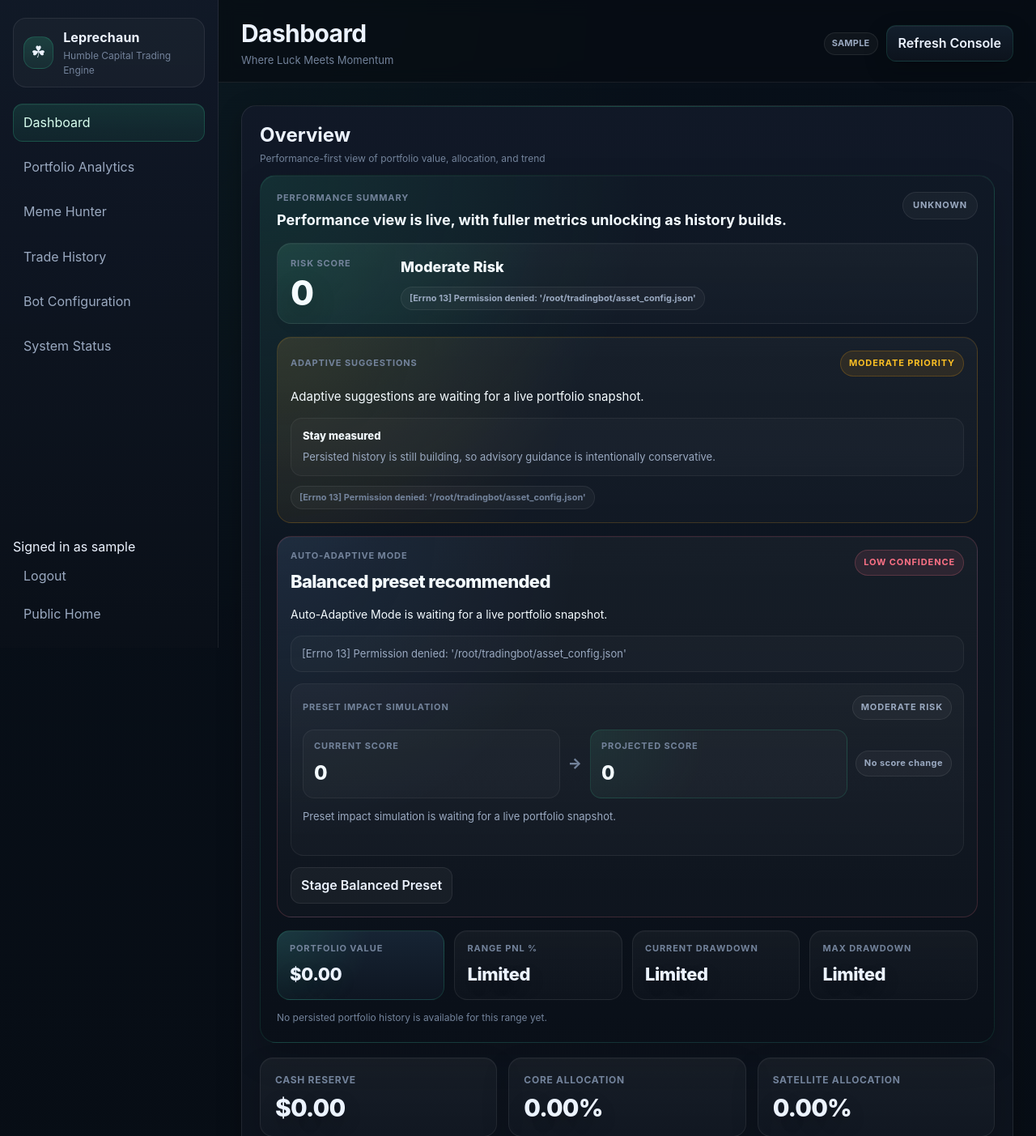
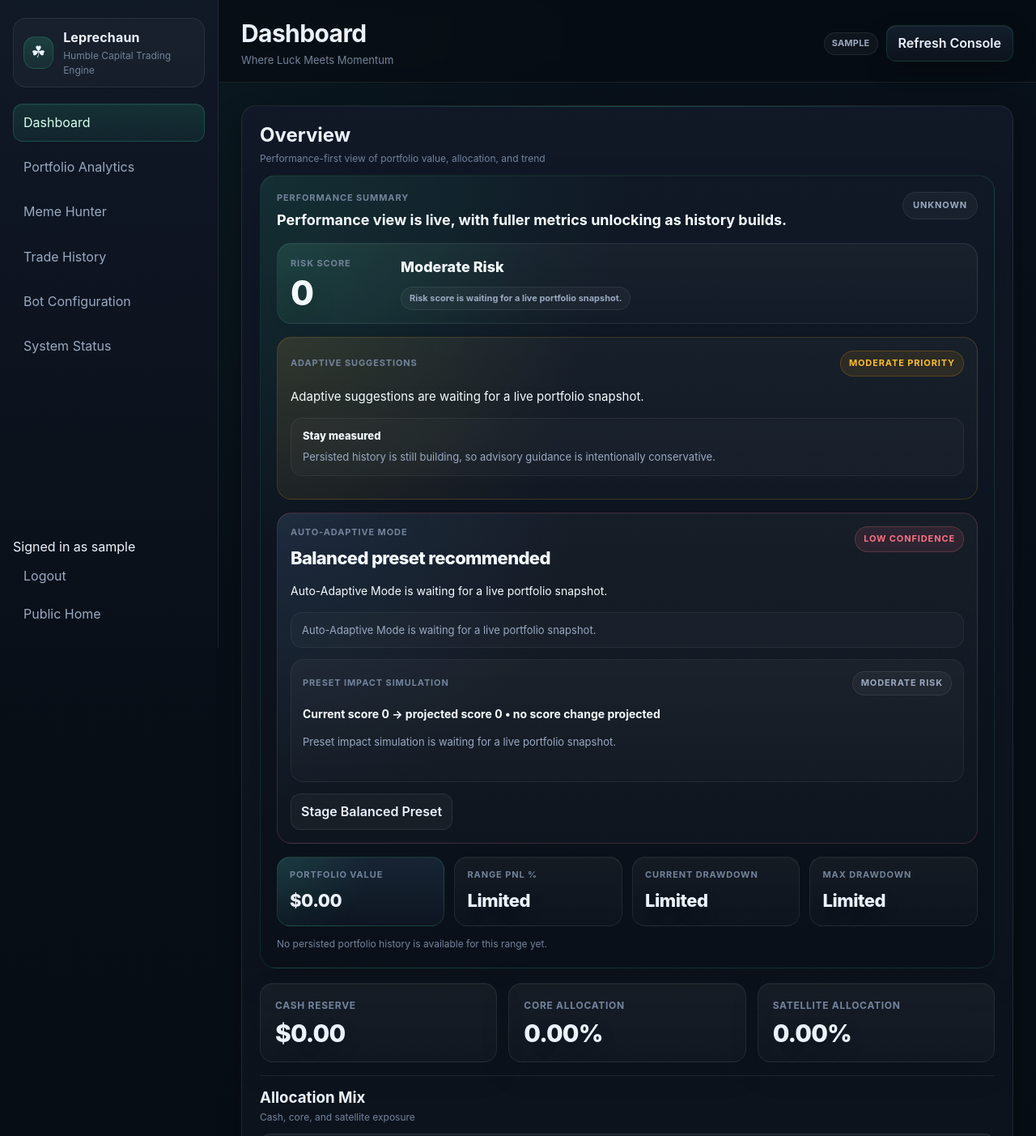
Before and after one commit to HumbleDrifter/humble-capital, a Flask app: page /dashboard in a window 1280 px wide. Shown: the top 1403 px of the page at 81% size. Run offline with Flask 3, Linux system fonts and the light colour scheme; the visitor is signed in with stand-in values (Sample User, id 1); parts of the project's set-up code (start-up, migrations or seed data) failed here and were passed over; some libraries are stand-ins or nearby versions.

Commit message:
Fix risk payload crash + normalize advisory layer + move guardrails to config

```diff
--- a/routes/api.py
+++ b/routes/api.py
@@ -21,6 +21,9 @@ from portfolio import (
     build_portfolio_history_analytics,
     build_portfolio_risk_score,
     get_portfolio_snapshot,
+    normalize_adaptive_suggestions_payload,
+    normalize_auto_adaptive_payload,
+    normalize_risk_score_payload,
     persist_current_portfolio_snapshot,
     portfolio_summary,
 )
@@ -756,50 +759,9 @@ def _build_portfolio_history():
     points = []
     series_type = "empty"
     analytics = build_portfolio_history_analytics([], source="empty")
-    risk_score = {
-        "score": 0,
-        "band": "Moderate Risk",
-        "notes": ["Risk score is waiting for a live portfolio snapshot."],
-        "inputs": {},
-        "weights": {
-            "satellite_allocation": 30,
-            "cash_reserve": 25,
-            "current_drawdown": 20,
-            "max_drawdown": 15,
-            "market_regime": 10,
-        },
-        "components": {},
-    }
-    adaptive_suggestions = {
-        "summary": "Adaptive suggestions are waiting for a live portfolio snapshot.",
-        "priority": "moderate",
-        "suggestions": [],
-        "notes": [],
-    }
-    auto_adaptive = {
-        "mode": "recommendation_only",
-        "recommended_preset": "balanced",
-        "label": "Balanced",
-        "confidence": "low",
-        "summary": "Auto-Adaptive Mode is waiting for a live portfolio snapshot.",
-        "reasons": [],
-        "action": {
-            "label": "Stage Balanced Preset",
-            "target": "balanced",
-        },
-        "simulation": {
-            "preset": "balanced",
-            "label": "Balanced",
-            "current_score": 0,
-            "projected_score": 0,
-            "score_delta": 0,
-            "current_band": "Moderate Risk",
-            "projected_band": "Moderate Risk",
-            "summary": "Preset impact simulation is waiting for a live portfolio snapshot.",
-            "changed_controls": [],
-            "notes": [],
-        },
-    }
+    risk_score = normalize_risk_score_payload()
+    adaptive_suggestions = normalize_adaptive_suggestions_payload()
+    auto_adaptive = normalize_auto_adaptive_payload()
 
     def _advisory_payload(history_analytics):
         try:
@@ -810,7 +772,7 @@ def _build_portfolio_history():
                 summary=summary,
                 history_analytics=history_analytics,
             )
-            return {
+            advisory = {
                 "risk_score": live_risk_score,
                 "adaptive_suggestions": build_adaptive_suggestions(
                     snapshot=snapshot,
@@ -825,18 +787,20 @@ def _build_portfolio_history():
                     risk_score=live_risk_score,
                 ),
             }
+            return {
+                "risk_score": normalize_risk_score_payload(advisory.get("risk_score")),
+                "adaptive_suggestions": normalize_adaptive_suggestions_payload(advisory.get("adaptive_suggestions")),
+                "auto_adaptive": normalize_auto_adaptive_payload(advisory.get("auto_adaptive")),
+            }
         except Exception as exc:
             _log_api(f"advisory payload degraded during history build: {exc}")
-            fallback_risk = dict(risk_score)
-            fallback_risk["notes"] = [str(exc)]
-            fallback_suggestions = dict(adaptive_suggestions)
-            fallback_suggestions["notes"] = [str(exc)]
-            fallback_auto_adaptive = dict(auto_adaptive)
-            fallback_auto_adaptive["reasons"] = [str(exc)]
             return {
-                "risk_score": fallback_risk,
-                "adaptive_suggestions": fallback_suggestions,
-                "auto_adaptive": fallback_auto_adaptive,
+                "risk_score": normalize_risk_score_payload(risk_score, fallback_note=str(exc)),
+                "adaptive_suggestions": normalize_adaptive_suggestions_payload(
+                    adaptive_suggestions,
+                    fallback_note=str(exc),
+                ),
+                "auto_adaptive": normalize_auto_adaptive_payload(auto_adaptive, fallback_reason=str(exc)),
             }
 
     try:
--- a/static/css/app.css
+++ b/static/css/app.css
@@ -1104,6 +1104,14 @@ tbody tr:last-child td {
   gap: 12px;
 }
 
+.auto-adaptive-simulation-line {
+  margin-top: 12px;
+  color: #f4fbff;
+  font-size: 14px;
+  font-weight: 700;
+  line-height: 1.6;
+}
+
 .auto-adaptive-simulation-eyebrow {
   font-size: 11px;
   font-weight: 700;
@@ -1145,75 +1153,6 @@ tbody tr:last-child td {
   background: rgba(251, 113, 133, 0.1);
 }
 
-.auto-adaptive-simulation-score-row {
-  display: grid;
-  grid-template-columns: minmax(0, 1fr) auto minmax(0, 1fr) auto;
-  gap: 10px;
-  align-items: center;
-  margin-top: 12px;
-}
-
-.auto-adaptive-simulation-score-card {
-  min-width: 0;
-  padding: 12px 13px;
-  border-radius: 14px;
-  border: 1px solid rgba(255, 255, 255, 0.06);
-  background: rgba(255, 255, 255, 0.025);
-}
-
-.auto-adaptive-simulation-score-card.projected {
-  border-color: rgba(52, 211, 153, 0.16);
-  background:
-    radial-gradient(circle at top left, rgba(52, 211, 153, 0.08), transparent 44%),
-    rgba(255, 255, 255, 0.025);
-}
-
-.auto-adaptive-simulation-label {
-  font-size: 11px;
-  font-weight: 700;
-  letter-spacing: 0.08em;
-  text-transform: uppercase;
-  color: var(--text-dim);
-}
-
-.auto-adaptive-simulation-value {
-  margin-top: 8px;
-  font-size: 24px;
-  font-weight: 800;
-  letter-spacing: -0.03em;
-  color: #f4fbff;
-}
-
-.auto-adaptive-simulation-arrow {
-  color: var(--text-dim);
-  font-size: 18px;
-  font-weight: 800;
-}
-
-.auto-adaptive-simulation-delta {
-  padding: 7px 10px;
-  border-radius: 999px;
-  border: 1px solid rgba(255, 255, 255, 0.08);
-  background: rgba(255, 255, 255, 0.04);
-  color: var(--text-soft);
-  font-size: 11px;
-  font-weight: 700;
-  letter-spacing: 0.04em;
-  white-space: nowrap;
-}
-
-.auto-adaptive-simulation-delta.positive {
-  color: var(--good);
-  border-color: rgba(16, 185, 129, 0.22);
-  background: rgba(16, 185, 129, 0.1);
-}
-
-.auto-adaptive-simulation-delta.negative {
-  color: var(--bad);
-  border-color: rgba(251, 113, 133, 0.22);
-  background: rgba(251, 113, 133, 0.1);
-}
-
 .auto-adaptive-simulation-summary {
   margin-top: 12px;
   color: var(--text-soft);
--- a/static/js/configuration.js
+++ b/static/js/configuration.js
@@ -349,7 +349,7 @@ async function loadConfiguration() {
     await Promise.all([loadTradableAssets(), loadConfigState(), loadPortfolioSnapshot()]);
     drawAssetRows();
     applyPresetFromUrlIfPresent();
-    setStatus(`Loaded ${ASSETS.length} tradable USD assets. Core controls and advanced sections are ready.`);
+    setStatus(`Loaded ${ASSETS.length} tradable USD assets. Portfolio guardrails and advanced sections are ready.`);
   } catch (err) {
     console.error(err);
     if (tbody) tbody.innerHTML = `<tr><td colspan="5" class="bad">Asset load failed: ${escapeHtml(err.message)}</td></tr>`;
--- a/static/js/dashboard.js
+++ b/static/js/dashboard.js
@@ -335,17 +335,124 @@ function fmtControlValue(value, format = "text") {
   return String(value);
 }
 
+function safeObject(value) {
+  return value && typeof value === "object" && !Array.isArray(value) ? value : {};
+}
+
+function cleanTextList(value, limit = 3) {
+  const out = [];
+  const items = Array.isArray(value) ? value : [];
+  for (const item of items) {
+    const text = String(item || "").trim();
+    if (text && !out.includes(text)) out.push(text);
+    if (out.length >= limit) break;
+  }
+  return out;
+}
+
+function normalizeActionPayload(action, fallbackLabel = "Open Config") {
+  const source = safeObject(action);
+  const label = String(source.label || fallbackLabel).trim() || fallbackLabel;
+  const target = String(source.target || "").trim();
+  const section = String(source.section || "").trim();
+  return {
+    label,
+    target,
+    section
+  };
+}
+
+function normalizeRiskScorePayload(value) {
+  const source = safeObject(value);
+  return {
+    score: hasNumericValue(source.score) ? Math.max(0, Math.min(100, Number(source.score))) : null,
+    band: String(source.band || "Moderate Risk").trim() || "Moderate Risk",
+    notes: cleanTextList(source.notes, 3),
+    inputs: safeObject(source.inputs)
+  };
+}
+
+function normalizeAdaptiveSuggestionsPayload(value) {
+  const source = safeObject(value);
+  const priorityRaw = String(source.priority || "moderate").trim().toLowerCase();
+  const priority = ["low", "moderate", "high"].includes(priorityRaw) ? priorityRaw : "moderate";
+  const suggestions = [];
+
+  for (const item of Array.isArray(source.suggestions) ? source.suggestions : []) {
+    const raw = safeObject(item);
+    const title = String(raw.title || "").trim();
+    const detail = String(raw.detail || "").trim();
+    if (!title && !detail) continue;
+    const normalized = {
+      title: title || "Suggestion",
+      detail: detail || "Review the current portfolio posture in configuration before making manual changes."
+    };
+    const action = normalizeActionPayload(raw.action, "Adjust In Config");
+    if (action.target) normalized.action = action;
+    suggestions.push(normalized);
+    if (suggestions.length >= 3) break;
+  }
+
+  return {
+    summary: String(source.summary || "").trim(),
+    priority,
+    suggestions,
+    notes: cleanTextList(source.notes, 2)
+  };
+}
+
+function normalizeAutoAdaptivePayload(value) {
+  const source = safeObject(value);
+  const confidenceRaw = String(source.confidence || "low").trim().toLowerCase();
+  const confidence = ["low", "medium", "high"].includes(confidenceRaw) ? confidenceRaw : "low";
+  const action = normalizeActionPayload(source.action, "Stage Recommended Preset");
+  const simulationRaw = safeObject(source.simulation);
+  const changedControls = [];
+
+  for (const item of Array.isArray(simulationRaw.changed_controls) ? simulationRaw.changed_controls : []) {
+    const raw = safeObject(item);
+    const label = String(raw.label || "").trim();
+    if (!label) continue;
+    changedControls.push({
+      key: String(raw.key || "").trim(),
+      label,
+      current_value: raw.current_value,
+      projected_value: raw.projected_value,
+      format: String(raw.format || "text").trim() || "text",
+      affects_score: Boolean(raw.affects_score)
+    });
+    if (changedControls.length >= 4) break;
+  }
+
+  return {
+    label: String(source.label || "Balanced").trim() || "Balanced",
+    confidence,
+    summary: String(source.summary || "").trim(),
+    reasons: cleanTextList(source.reasons, 3),
+    action,
+    simulation: {
+      current_score: hasNumericValue(simulationRaw.current_score) ? Number(simulationRaw.current_score) : null,
+      projected_score: hasNumericValue(simulationRaw.projected_score) ? Number(simulationRaw.projected_score) : null,
+      score_delta: hasNumericValue(simulationRaw.score_delta) ? Number(simulationRaw.score_delta) : null,
+      projected_band: String(simulationRaw.projected_band || "Projected band pending").trim() || "Projected band pending",
+      summary: String(simulationRaw.summary || "").trim(),
+      changed_controls: changedControls,
+      notes: cleanTextList(simulationRaw.notes, 2)
+    }
+  };
+}
+
 function renderPerformanceSummary(portfolioData, historyData, rebalanceData, systemData) {
   const card = document.getElementById("performanceSummaryCard");
   const grid = document.getElementById("performanceSummaryGrid");
   if (!card || !grid) return;
 
-  const snapshot = portfolioData?.snapshot || {};
-  const summary = portfolioData?.summary || {};
-  const analytics = historyData?.analytics || {};
-  const riskScore = historyData?.risk_score || {};
-  const adaptiveSuggestions = historyData?.adaptive_suggestions || {};
-  const autoAdaptive = historyData?.auto_adaptive || {};
+  const snapshot = safeObject(portfolioData?.snapshot);
+  const summary = safeObject(portfolioData?.summary);
+  const analytics = safeObject(historyData?.analytics);
+  const riskScore = normalizeRiskScorePayload(historyData?.risk_score);
+  const adaptiveSuggestions = normalizeAdaptiveSuggestionsPayload(historyData?.adaptive_suggestions);
+  const autoAdaptive = normalizeAutoAdaptivePayload(historyData?.auto_adaptive);
 
   const totalValue =
     Number(summary.total_value_usd || 0) ||
@@ -363,35 +470,29 @@ function renderPerformanceSummary(portfolioData, historyData, rebalanceData, sys
   const maxDrawdownPct = hasNumericValue(analytics?.max_drawdown_pct) ? Number(analytics.max_drawdown_pct) : null;
   const analyticsLimited = Boolean(analytics?.limited_history);
   const analyticsNote = String(analytics?.note || "").trim();
-  const scoreValue = hasNumericValue(riskScore?.score) ? Math.max(0, Math.min(100, Number(riskScore.score))) : null;
-  const scoreBand = String(riskScore?.band || "Evaluating");
-  const scoreNotes = Array.isArray(riskScore?.notes) ? riskScore.notes.filter(Boolean).slice(0, 3) : [];
-  const suggestionSummary = String(adaptiveSuggestions?.summary || "").trim();
-  const suggestionPriority = String(adaptiveSuggestions?.priority || "moderate").toLowerCase();
-  const suggestionItems = Array.isArray(adaptiveSuggestions?.suggestions)
-    ? adaptiveSuggestions.suggestions.filter((item) => item && (item.title || item.detail)).slice(0, 3)
+  const scoreValue = riskScore.score;
+  const scoreBand = riskScore.band || "Evaluating";
+  const scoreNotes = riskScore.notes;
+  const suggestionSummary = adaptiveSuggestions.summary;
+  const suggestionPriority = adaptiveSuggestions.priority;
+  const suggestionItems = adaptiveSuggestions.suggestions.slice(0, 2);
+  const suggestionNotes = adaptiveSuggestions.notes;
+  const recommendedPreset = autoAdaptive.label || "Balanced";
+  const adaptiveConfidence = autoAdaptive.confidence || "low";
+  const adaptiveSummary = autoAdaptive.summary;
+  const adaptiveReasons = autoAdaptive.reasons.slice(0, 2);
+  const adaptiveAction = autoAdaptive.action;
+  const adaptiveSimulation = safeObject(autoAdaptive.simulation);
+  const simulatedCurrentScore = adaptiveSimulation.current_score;
+  const simulatedProjectedScore = adaptiveSimulation.projected_score;
+  const simulatedScoreDelta = adaptiveSimulation.score_delta;
+  const simulatedProjectedBand = adaptiveSimulation.projected_band || "Projected band pending";
+  const simulatedSummary = adaptiveSimulation.summary;
+  const simulatedChangedControls = Array.isArray(adaptiveSimulation.changed_controls)
+    ? adaptiveSimulation.changed_controls.slice(0, 3)
     : [];
-  const suggestionNotes = Array.isArray(adaptiveSuggestions?.notes)
-    ? adaptiveSuggestions.notes.filter(Boolean).slice(0, 2)
-    : [];
-  const recommendedPreset = String(autoAdaptive?.label || "Balanced");
-  const adaptiveConfidence = String(autoAdaptive?.confidence || "low").toLowerCase();
-  const adaptiveSummary = String(autoAdaptive?.summary || "").trim();
-  const adaptiveReasons = Array.isArray(autoAdaptive?.reasons)
-    ? autoAdaptive.reasons.filter(Boolean).slice(0, 3)
-    : [];
-  const adaptiveAction = autoAdaptive?.action || null;
-  const adaptiveSimulation = autoAdaptive?.simulation || {};
-  const simulatedCurrentScore = hasNumericValue(adaptiveSimulation?.current_score) ? Number(adaptiveSimulation.current_score) : null;
-  const simulatedProjectedScore = hasNumericValue(adaptiveSimulation?.projected_score) ? Number(adaptiveSimulation.projected_score) : null;
-  const simulatedScoreDelta = hasNumericValue(adaptiveSimulation?.score_delta) ? Number(adaptiveSimulation.score_delta) : null;
-  const simulatedProjectedBand = String(adaptiveSimulation?.projected_band || "Projected band pending");
-  const simulatedSummary = String(adaptiveSimulation?.summary || "").trim();
-  const simulatedChangedControls = Array.isArray(adaptiveSimulation?.changed_controls)
-    ? adaptiveSimulation.changed_controls.filter((item) => item && item.label).slice(0, 4)
-    : [];
-  const simulatedNotes = Array.isArray(adaptiveSimulation?.notes)
-    ? adaptiveSimulation.notes.filter(Boolean).slice(0, 3)
+  const simulatedNotes = Array.isArray(adaptiveSimulation.notes)
+    ? adaptiveSimulation.notes.slice(0, 2)
     : [];
 
   const title = analyticsLimited
@@ -487,9 +588,7 @@ function renderPerformanceSummary(portfolioData, historyData, rebalanceData, sys
   const autoAdaptiveReasonsEl = document.getElementById("autoAdaptiveReasons");
   const autoAdaptiveSimulationEl = document.getElementById("autoAdaptiveSimulation");
   const autoAdaptiveSimulationBandEl = document.getElementById("autoAdaptiveSimulationBand");
-  const autoAdaptiveCurrentScoreEl = document.getElementById("autoAdaptiveCurrentScore");
-  const autoAdaptiveProjectedScoreEl = document.getElementById("autoAdaptiveProjectedScore");
-  const autoAdaptiveScoreDeltaEl = document.getElementById("autoAdaptiveScoreDelta");
+  const autoAdaptiveProjectionLineEl = document.getElementById("autoAdaptiveProjectionLine");
   const autoAdaptiveSimulationSummaryEl = document.getElementById("autoAdaptiveSimulationSummary");
   const autoAdaptiveChangedControlsEl = document.getElementById("autoAdaptiveChangedControls");
   const autoAdaptiveSimulationNotesEl = document.getElementById("autoAdaptiveSimulationNotes");
@@ -523,21 +622,14 @@ function renderPerformanceSummary(portfolioData, historyData, rebalanceData, sys
     autoAdaptiveSimulationBandEl.textContent = simulatedProjectedBand;
     autoAdaptiveSimulationBandEl.className = `auto-adaptive-simulation-band${riskBandTone(simulatedProjectedBand) ? ` ${riskBandTone(simulatedProjectedBand)}` : ""}`;
   }
-  if (autoAdaptiveCurrentScoreEl) {
-    autoAdaptiveCurrentScoreEl.textContent = simulatedCurrentScore == null ? "--" : String(Math.round(simulatedCurrentScore));
-  }
-  if (autoAdaptiveProjectedScoreEl) {
-    autoAdaptiveProjectedScoreEl.textContent = simulatedProjectedScore == null ? "--" : String(Math.round(simulatedProjectedScore));
-  }
-  if (autoAdaptiveScoreDeltaEl) {
-    const deltaTone =
-      simulatedScoreDelta == null ? "" : simulatedScoreDelta < 0 ? "positive" : simulatedScoreDelta > 0 ? "negative" : "";
+  if (autoAdaptiveProjectionLineEl) {
     const deltaText =
-      simulatedScoreDelta == null ? "No projection yet" :
-      simulatedScoreDelta === 0 ? "No score change" :
-      `${simulatedScoreDelta > 0 ? "+" : ""}${Math.round(simulatedScoreDelta)} points`;
-    autoAdaptiveScoreDeltaEl.textContent = deltaText;
-    autoAdaptiveScoreDeltaEl.className = `auto-adaptive-simulation-delta${deltaTone ? ` ${deltaTone}` : ""}`;
+      simulatedScoreDelta == null ? "no score change projected" :
+      simulatedScoreDelta === 0 ? "no score change projected" :
+      `${simulatedScoreDelta > 0 ? "+" : ""}${Math.round(simulatedScoreDelta)} points projected`;
+    const currentText = simulatedCurrentScore == null ? "--" : Math.round(simulatedCurrentScore);
+    const projectedText = simulatedProjectedScore == null ? "--" : Math.round(simulatedProjectedScore);
+    autoAdaptiveProjectionLineEl.textContent = `Current score ${currentText} → projected score ${projectedText} • ${deltaText}`;
   }
   if (autoAdaptiveSimulationSummaryEl) {
     autoAdaptiveSimulationSummaryEl.textContent =
--- a/templates/app/dashboard.html
+++ b/templates/app/dashboard.html
@@ -72,17 +72,8 @@
             <div class="auto-adaptive-simulation-eyebrow">Preset Impact Simulation</div>
             <div class="auto-adaptive-simulation-band" id="autoAdaptiveSimulationBand">Projected band pending</div>
           </div>
-          <div class="auto-adaptive-simulation-score-row">
-            <div class="auto-adaptive-simulation-score-card">
-              <div class="auto-adaptive-simulation-label">Current Score</div>
-              <div class="auto-adaptive-simulation-value" id="autoAdaptiveCurrentScore">--</div>
-            </div>
-            <div class="auto-adaptive-simulation-arrow" aria-hidden="true">→</div>
-            <div class="auto-adaptive-simulation-score-card projected">
-              <div class="auto-adaptive-simulation-label">Projected Score</div>
-              <div class="auto-adaptive-simulation-value" id="autoAdaptiveProjectedScore">--</div>
-            </div>
-            <div class="auto-adaptive-simulation-delta" id="autoAdaptiveScoreDelta">No change</div>
+          <div class="auto-adaptive-simulation-line" id="autoAdaptiveProjectionLine">
+            Current score -- → projected score --
           </div>
           <div class="auto-adaptive-simulation-summary" id="autoAdaptiveSimulationSummary">
             Projected guardrail pressure will appear once the recommended preset is available.
```
Also changed, not shown: other parts of static/css/app.css (+26 -10 lines), portfolio.py (+165 -0 lines), templates/app/configuration.html (+11 -4 lines).
